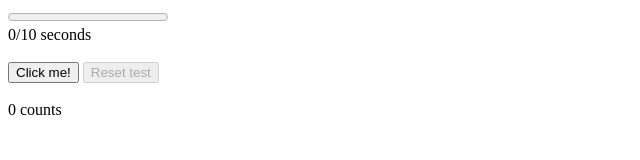
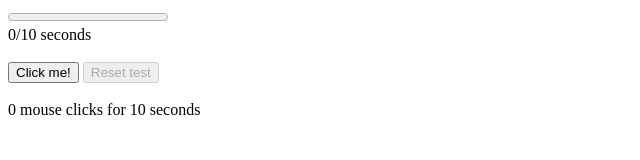
Before and after one commit to sivanov/cps-test, a plain HTML site: page index.html in a window 1280 px wide. Shown: the whole page, without its empty margins (0-640 px from the left). Drawn offline with Linux system fonts and the light colour scheme.

Commit message:
add screenshots

```diff
--- a/index.html
+++ b/index.html
@@ -22,7 +22,7 @@
     </button>
 
     <br><br>
-    <div><span id="clicksCount">0</span>&nbsp;counts</div>
+    <div><span id="clicksCount">0</span>&nbsp;mouse clicks for 10 seconds</div>
 
 
     <script>
```
Also changed, not shown: screenshot-1.png (added), screenshot-2.png (added), screenshot-3.png (added), 1 other file.
